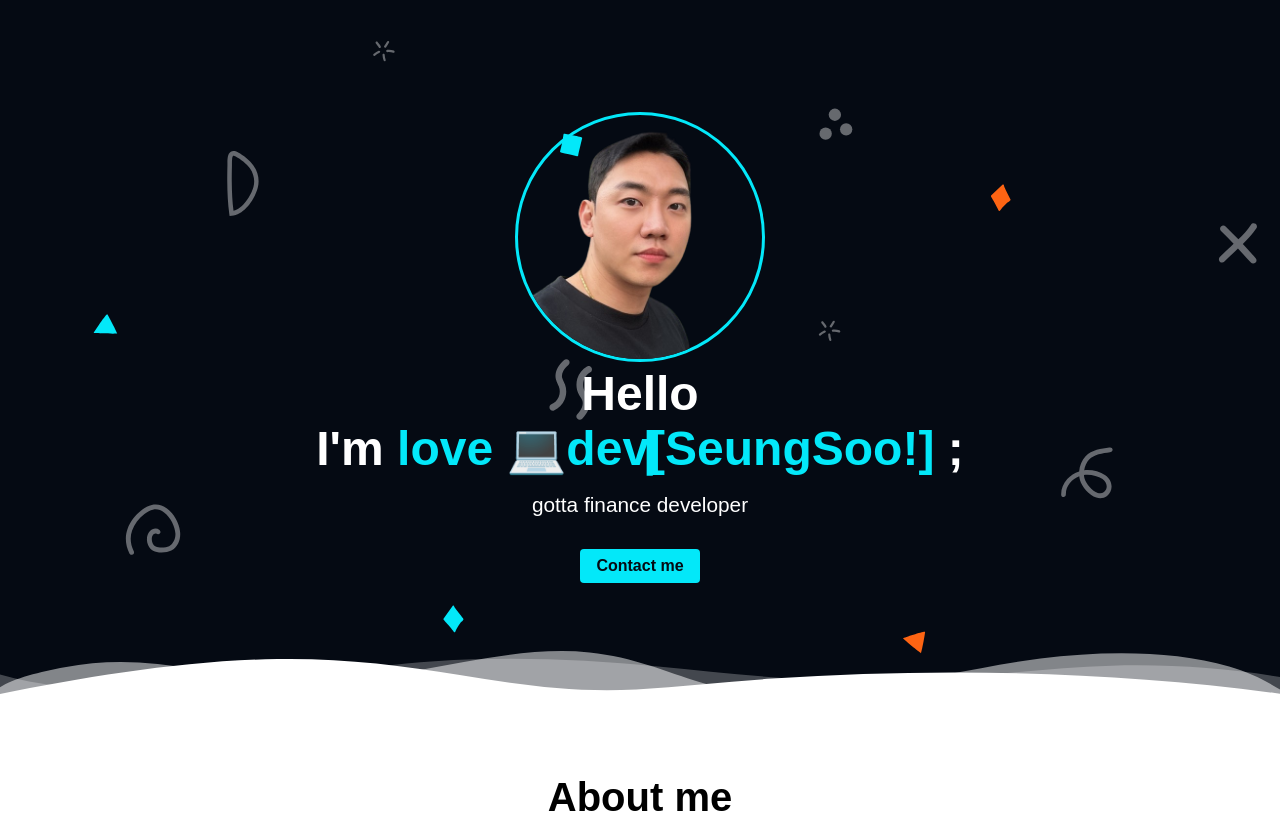
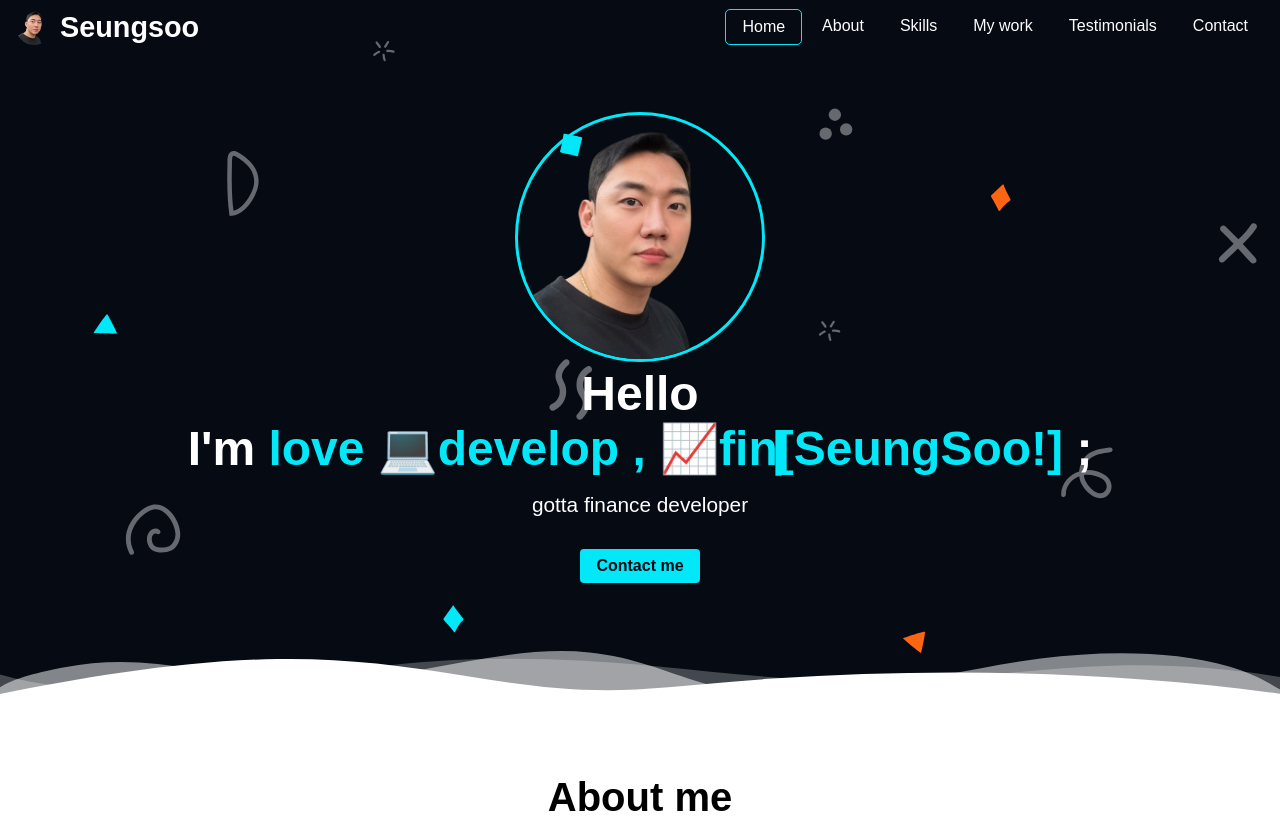
Before and after one commit to GNOSss/GNOSss.github.io, a website: page index.html in a window 1280 px wide. Shown: the top 823 px of the page. Drawn offline with nearby package versions, Linux system fonts and the light colour scheme; a web font is replaced by a local one.

Commit message:
사이즈 수정

```diff
--- a/css/style.css
+++ b/css/style.css
@@ -100,16 +100,17 @@ button:hover {
   height: 100%;
   height: 54px;
 
-  /* position: fixed;
+  position: fixed;
   top: 0;
   background-color: transparent;
-  width: 100dvw;
+  width: 100%;
+  max-width: 100%;
   padding: 1rem;
   display: flex;
   justify-content: space-between;
   align-items: center;
   z-index: 100;
-  transition: background-color 500ms ease; */
+  transition: background-color 500ms ease;
 }
 
 .header--dark {
@@ -117,13 +118,13 @@ button:hover {
   box-shadow: rgba(6, 24, 44, 0.4) 0px 0px 0px 2px, rgba(6, 24, 44, 0.65) 0px 4px 6px -1px, rgba(255, 255, 255, 0.08) 0px 1px 0px inset;
 }
 
-/* .header__logo {
+.header__logo {
   display: flex;
   align-items: center;
   gap: 8px;
-} */
+}
 
-/* .header__logo__image {
+.header__logo__image {
   width: 36px;
   height: 36px;
 }
@@ -140,8 +141,8 @@ button:hover {
   top: 1.3rem;
   right: 1rem;
   cursor: pointer;
-} */
-/*
+}
+
 .header__menu {
   display: flex;
   gap: 4px;
@@ -160,7 +161,7 @@ button:hover {
 .header__menu__item.active {
   border: 1px solid var(--color-accent);
   border-radius: 5px;
-} */
+}
 
 /* Home */
 #home {
@@ -578,13 +579,12 @@ button:hover {
     font-size: 1rem;
   }
 
-  /* .header {
+  .header {
     max-width: 100%;
     flex-direction: column;
     align-items: start;
     background-color: var(--color-primary);
   }
-   */
 
   .header__toggle {
     display: block;
```
Also changed, not shown: index.html (+2 -2 lines).
